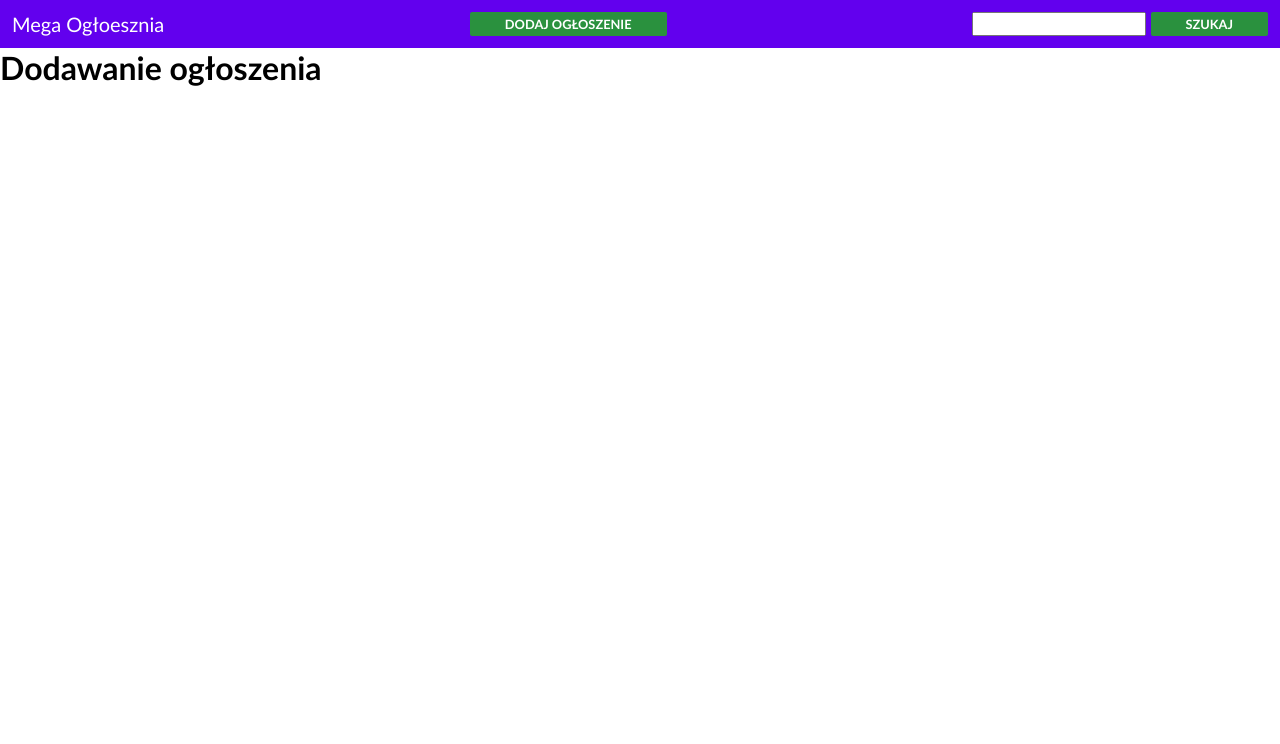
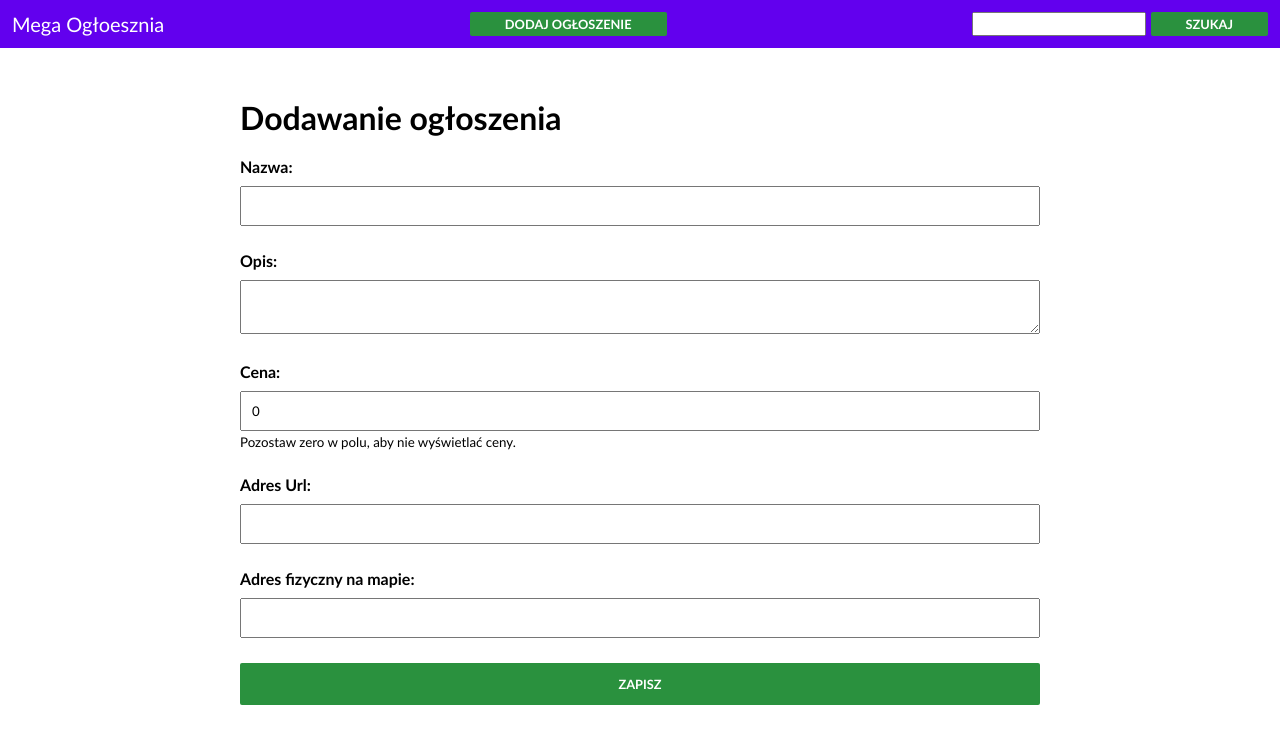
Before and after one commit to mateuszslowinski/MegaAdsFront, a React (Create React App) app: page /add in a window 1280 px wide. Shown: the top 744 px of the page. Built offline with nearby package versions, Linux system fonts and the light colour scheme.

Commit message:
Created AdForm and implemented adding data from frontend to database in backend.

```diff
--- /dev/null
+++ b/src/components/AdForm/AdForm.css
@@ -0,0 +1,26 @@
+.add-form {
+    width: 800px;
+    margin: 50px auto;
+}
+
+.add-form label {
+    display: block;
+    font-weight: bold;
+    margin-top: 20px;
+    margin-bottom: 25px;
+}
+
+.add-form input, .add-form textarea {
+    width: 100%;
+    margin-top: 10px;
+    padding: 10px;
+}
+
+.add-form label small {
+    font-weight: normal;
+}
+
+.add-form button {
+    padding: 10px;
+    width: 100%;
+}
--- a/src/components/AdForm/AdForm.tsx
+++ b/src/components/AdForm/AdForm.tsx
@@ -1,10 +1,128 @@
-import React from "react";
+import React, {SyntheticEvent, useState} from "react";
+import {Btn} from "../common/Btn";
+
+import './AdForm.css';
+import {geocode} from "../../utils/geocoding";
+
+export const AdForm = () => {
+    const [loading, setLoading] = useState(false);
+    const [id, setId] = useState('');
+    const [form, setForm] = useState({
+        name: '',
+        description: '',
+        price: 0,
+        url: '',
+        address: '',
+    });
+
+    const saveAdd = async (e: SyntheticEvent) => {
+        e.preventDefault();
+        setLoading(true);
+        try {
+            const {lat, lon} = await geocode(form.address);
+
+            const res = await fetch('http://localhost:3001/ad', {
+                method: "POST",
+                headers: {
+                    'Content-Type': 'application/json'
+                },
+                body: JSON.stringify({
+                    ...form,
+                    lat,
+                    lon,
+                }),
+            });
+            const data = await res.json();
+
+            setId(data.id);
+
+        } finally {
+            setLoading(false);
+        }
 
 
-export const AdForm = () => {
-    return(
-        <form action="">
+    };
+
+
+    const updateForm = (key: string, value: any) => {
+        setForm(form => ({
+            ...form,
+            [key]: value,
+        }));
+    };
+
+    if (loading) {
+        return <h2>Trwa dodawanie ogłoszenia...</h2>
+    }
+
+    if (id) {
+        return <h2>Twoje ogłoszenie "{form.name}" zostało poprawnie dodane do serwisu pod ID: {id}</h2>
+    }
+    return (
+        <form action="" className='add-form' onSubmit={saveAdd}>
             <h1>Dodawanie ogłoszenia </h1>
+            <p>
+                <label>
+                    Nazwa: <br/>
+                    <input
+                        type="text"
+                        name="name"
+                        required
+                        maxLength={99}
+                        value={form.name}
+                        onChange={e => updateForm('name', e.target.value)}
+                    />
+                </label>
+            </p>
+            <p>
+                <label>
+                    Opis:<br/>
+                    <textarea
+                        name="description"
+                        maxLength={999}
+                        value={form.description}
+                        onChange={e => updateForm('description', e.target.value)}
+                    />
+                </label>
+            </p>
+            <p>
+                <label>
+                    Cena: <br/>
+                    <input
+                        type="number"
+                        name="price"
+                        maxLength={99}
+                        value={form.price}
+                        onChange={e => updateForm('price', Number(e.target.value))}
+                    /><br/>
+                    <small>Pozostaw zero w polu, aby nie wyświetlać ceny.</small>
+                </label>
+            </p>
+            <p>
+                <label>
+                    Adres Url: <br/>
+                    <input
+                        type="url"
+                        name="url"
+                        maxLength={99}
+                        value={form.url}
+                        onChange={e => updateForm('url', e.target.value)}
+                    />
+                </label>
+            </p>
+            <p>
+                <label>
+                    Adres fizyczny na mapie: <br/>
+                    <input
+                        type="text"
+                        name="address"
+                        required
+                        value={form.address}
+                        onChange={e => updateForm('address', e.target.value)}
+                    />
+                </label>
+            </p>
+            <Btn text="zapisz"/>
         </form>
     )
 }
--- /dev/null
+++ b/src/utils/geocoding.ts
@@ -0,0 +1,13 @@
+export const geocode = async (address: string): Promise<{
+    lat: number;
+    lon: number;
+}> => {
+    const geoRes = await fetch(`https://nominatim.openstreetmap.org/search?format=json&q=${encodeURIComponent(address)}`)
+    const geoData = await geoRes.json();
+
+    const lat = parseFloat(geoData[0].lat);
+    const lon = parseFloat(geoData[0].lon);
+
+
+    return {lat, lon}
+}
```
